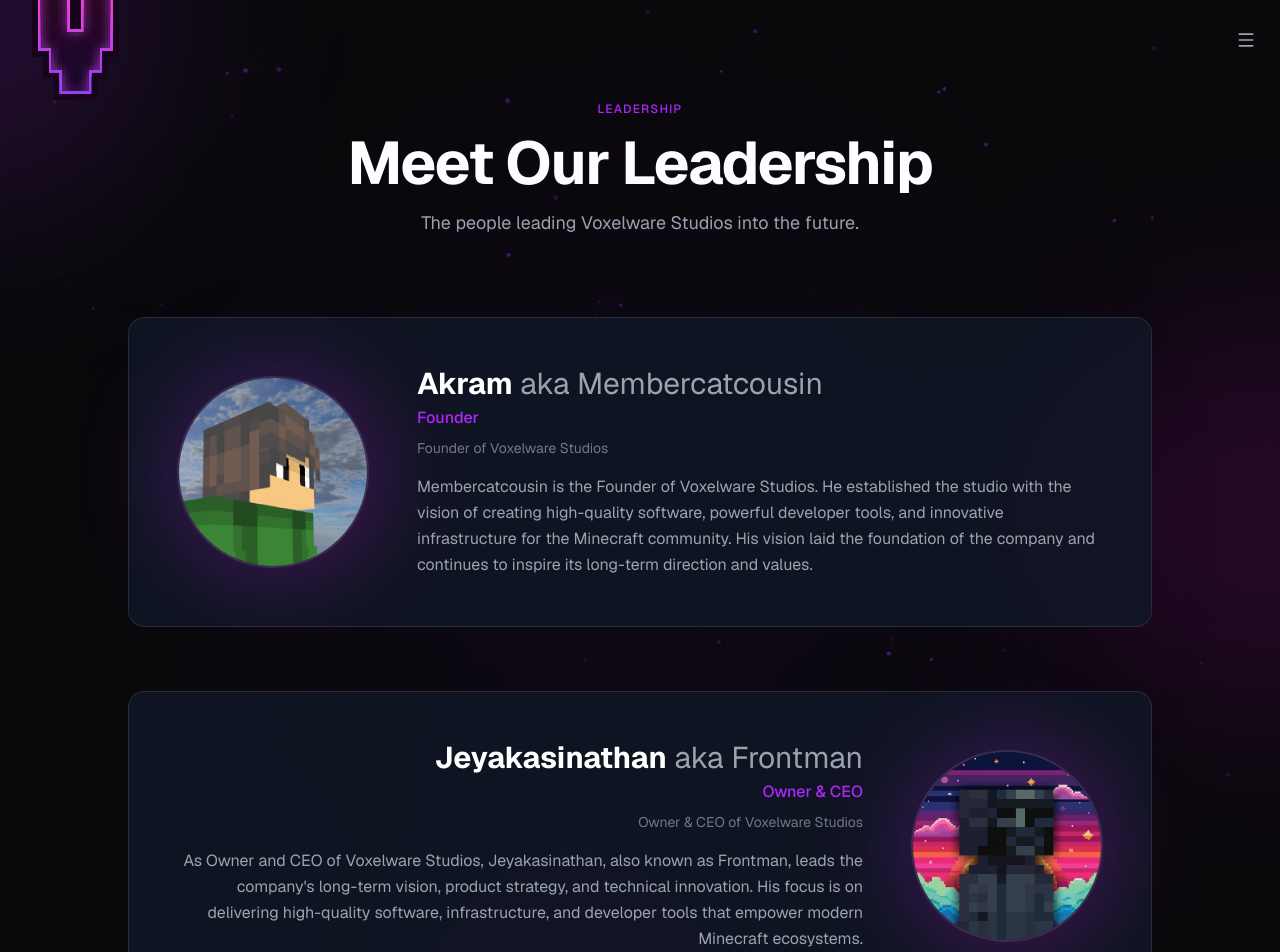
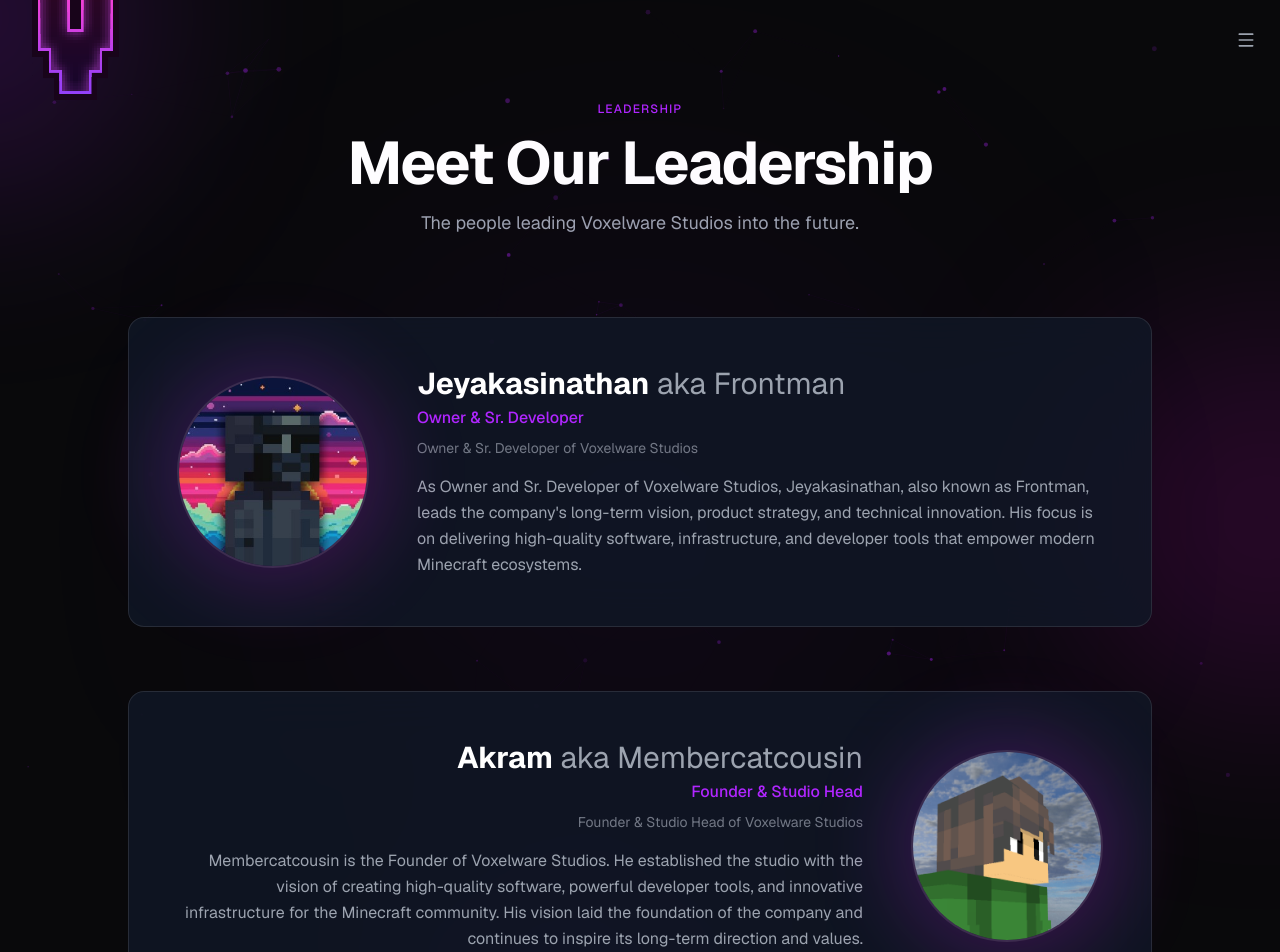
Before and after one commit to Voxelware-studios/Voxelware-Website, a Next.js app: page /leadership in a window 1280 px wide. Shown: the top 952 px of the page. Built offline with nearby package versions, Linux system fonts and the light colour scheme.

Commit message:
Discord member count change and leadership change

```diff
--- a/src/app/discord/page.tsx
+++ b/src/app/discord/page.tsx
@@ -64,7 +64,7 @@
                     </div>
                     <div>
                       <h3 className="font-bold text-lg">Voxelware Community</h3>
-                      <p className="text-sm text-muted">1,200+ members</p>
+                      <p className="text-sm text-muted">10+ members</p>
                     </div>
                   </div>
 
--- a/src/app/leadership/page.tsx
+++ b/src/app/leadership/page.tsx
@@ -8,22 +8,22 @@
 
 const leadership = [
   {
+    name: "Jeyakasinathan",
+    alias: "Frontman",
+    role: "Owner & Sr. Developer",
+    accent: "Owner & Sr. Developer of Voxelware Studios",
+    description:
+      "As Owner and Sr. Developer of Voxelware Studios, Jeyakasinathan, also known as Frontman, leads the company's long-term vision, product strategy, and technical innovation. His focus is on delivering high-quality software, infrastructure, and developer tools that empower modern Minecraft ecosystems.",
+    image: "/images/fm.jpg",
+  },
+  {
     name: "Akram",
     alias: "Membercatcousin",
-    role: "Founder",
-    accent: "Founder of Voxelware Studios",
+    role: "Founder & Studio Head",
+    accent: "Founder & Studio Head of Voxelware Studios",
     description:
-      "Membercatcousin is the Founder of Voxelware Studios. He established the studio with the vision of creating high-quality software, powerful developer tools, and innovative infrastructure for the Minecraft community. His vision laid the foundation of the company and continues to inspire its long-term direction and values.",
+        "Membercatcousin is the Founder of Voxelware Studios. He established the studio with the vision of creating high-quality software, powerful developer tools, and innovative infrastructure for the Minecraft community. His vision laid the foundation of the company and continues to inspire its long-term direction and values.",
     image: "/images/membercatcousin.png",
-  },
-  {
-    name: "Jeyakasinathan",
-    alias: "Frontman",
-    role: "Owner & CEO",
-    accent: "Owner & CEO of Voxelware Studios",
-    description:
-      "As Owner and CEO of Voxelware Studios, Jeyakasinathan, also known as Frontman, leads the company's long-term vision, product strategy, and technical innovation. His focus is on delivering high-quality software, infrastructure, and developer tools that empower modern Minecraft ecosystems.",
-    image: "/images/fm.jpg",
   },
 ]
 
```
